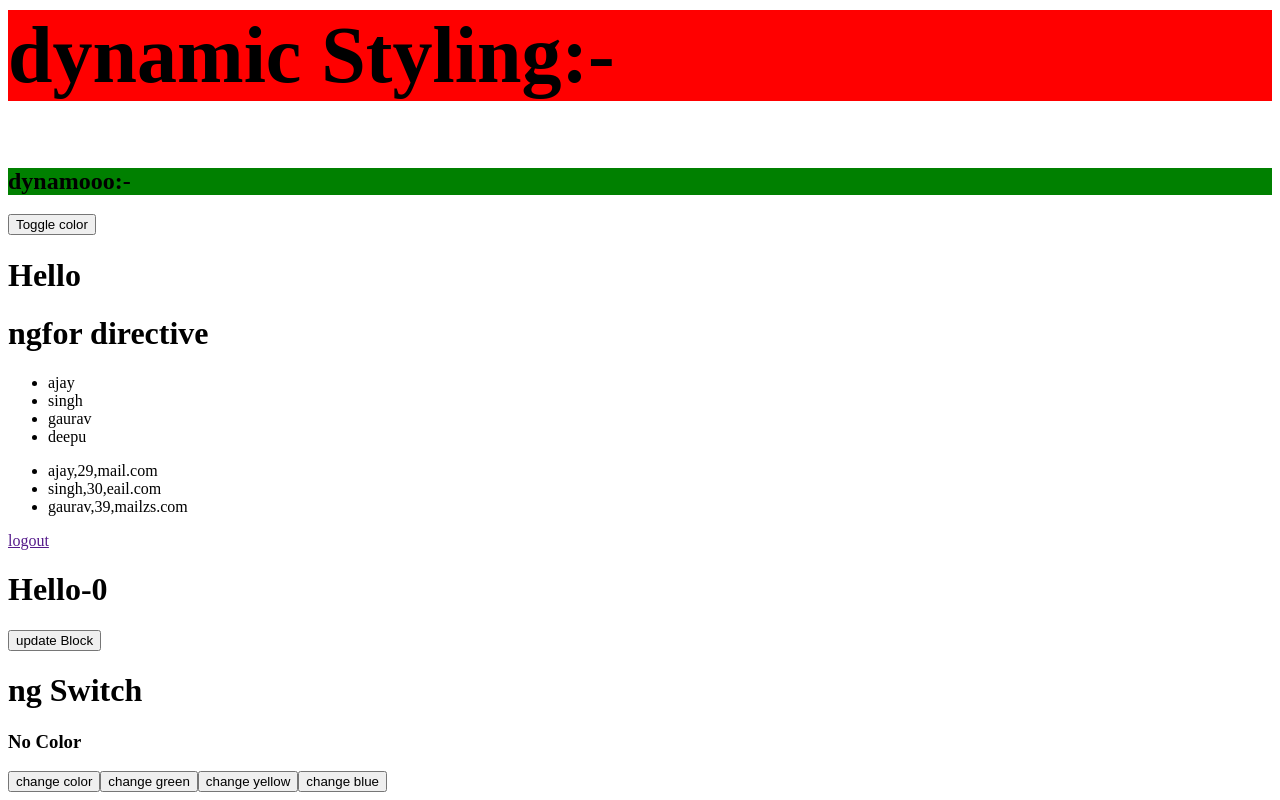
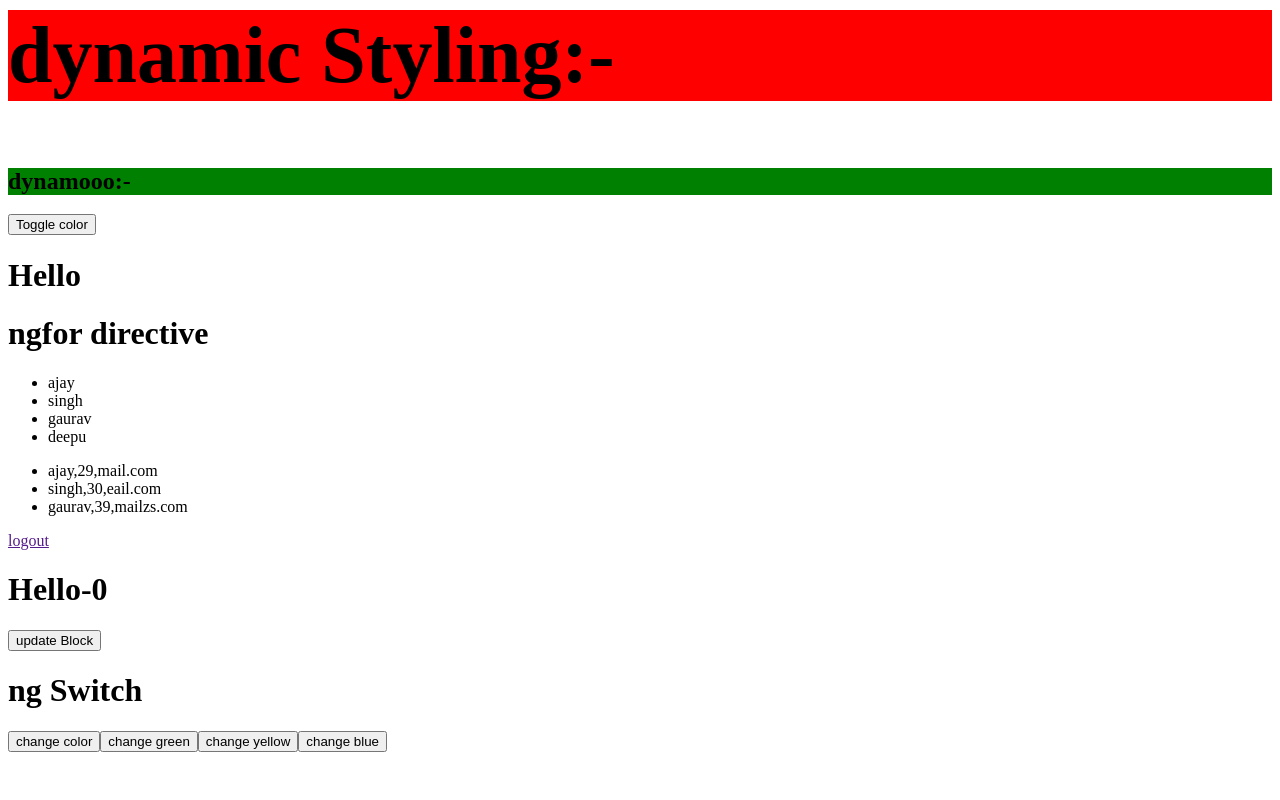
Before and after one commit to ajaysingh6531/AngularTutorial, an Angular app: page / in a window 1280 px wide. Shown: the part 4051-4851 px from the top of the page. After the commit the page ends 4811 px from the top, so only its background shows below. Built offline with nearby package versions, Linux system fonts and the light colour scheme.

Commit message:
ng switch-1

```diff
--- a/src/app/app.html
+++ b/src/app/app.html
@@ -302,7 +302,7 @@ name="user">
     <h3 *ngSwitchCase="'blue'" style="background-color: blue;">Blue Color</h3>
     <h3 *ngSwitchCase="'green'" style="background-color: green;">Green Color</h3>
     <h3 *ngSwitchCase="'yellow'" style="background-color: Yellow;">Yellow Color</h3>
-    <h3 *ngSwitchDefault>No Color</h3>
+    <h3 *ngSwitchDefault¸>No Color</h3>
 </div>
 
 
```
